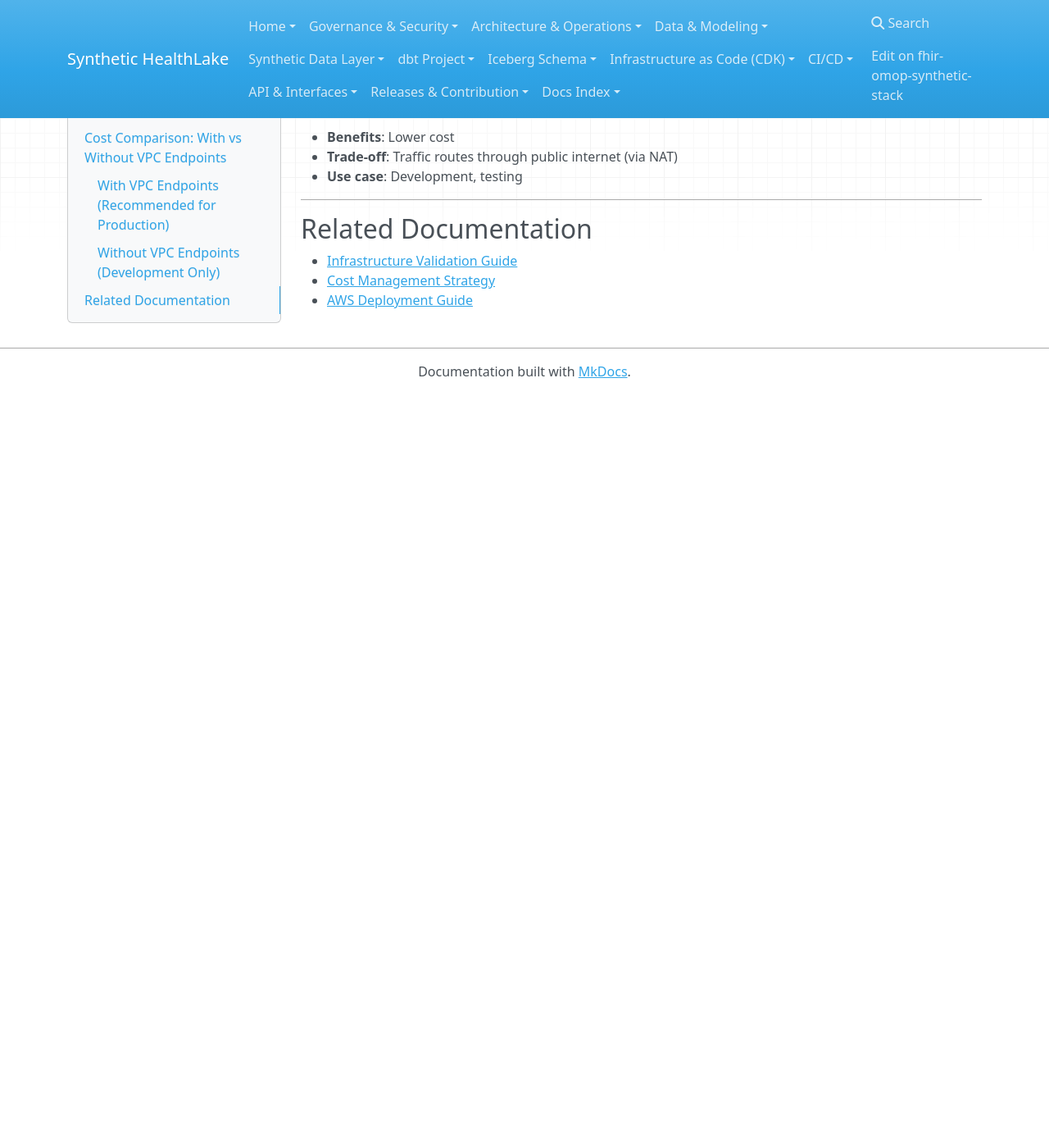
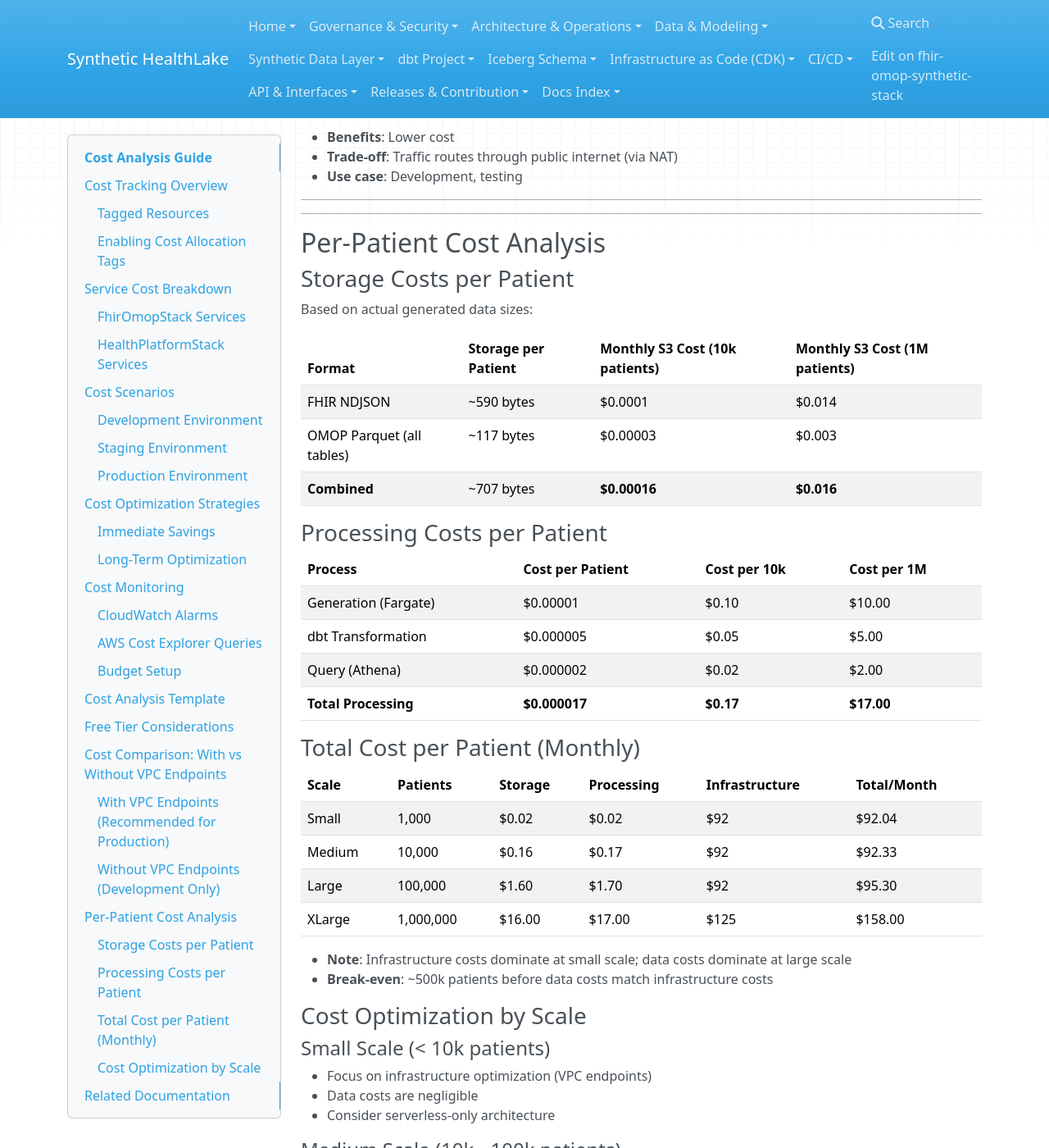
Before and after one commit to robandrewford/synthetic-healthlake, an MkDocs documentation site: the page built from docs/operations/cost-analysis.md, in a window 1280 px wide and 1400 px high, scrolled down 7064 px. Shown: the whole window at 82% size. Built offline with MkDocs 1.6.1, drawn with Linux system fonts in a browser that asks for light colours; nearby versions of some CDN libraries; before the commit the page ends 7545 px from its top, so only the background shows below that; some of the changed text lies outside the part shown.

Commit message:
feat(ops): add performance benchmarks, cleanup scripts, and per-patient costs
Performance Benchmarking (.6.5):
- Create docs/operations/performance.md with generation benchmarks
- Document throughput: ~3k patients/sec at scale
- Include file sizes, memory usage, and scaling recommendations

Cost Analysis (.6.6):
- Add per-patient cost breakdown to cost-analysis.md
- Storage: ~707 bytes/patient (~/bin/zsh.016/month per 1M patients)
- Processing: ~/bin/zsh.000017/patient
- Break-even analysis: infra vs data costs

Cleanup Scripts (.6.7):
- Create scripts/cleanup.sh with safe destruction options
- Support --local, --aws, --s3, --all modes
- Include --dry-run for safety preview
- Confirmation prompts for destructive operations

Closes: .6.5, .6.6, .6.7

```diff
--- a/docs/operations/cost-analysis.md
+++ b/docs/operations/cost-analysis.md
@@ -313,8 +313,67 @@
 
 ---
 
+---
+
+## Per-Patient Cost Analysis
+
+### Storage Costs per Patient
+
+Based on actual generated data sizes:
+
+| Format | Storage per Patient | Monthly S3 Cost (10k patients) | Monthly S3 Cost (1M patients) |
+|--------|--------------------|-----------------------------|------------------------------|
+| FHIR NDJSON | ~590 bytes | $0.0001 | $0.014 |
+| OMOP Parquet (all tables) | ~117 bytes | $0.00003 | $0.003 |
+| **Combined** | ~707 bytes | **$0.00016** | **$0.016** |
+
+### Processing Costs per Patient
+
+| Process | Cost per Patient | Cost per 10k | Cost per 1M |
+|---------|-----------------|--------------|-------------|
+| Generation (Fargate) | $0.00001 | $0.10 | $10.00 |
+| dbt Transformation | $0.000005 | $0.05 | $5.00 |
+| Query (Athena) | $0.000002 | $0.02 | $2.00 |
+| **Total Processing** | **$0.000017** | **$0.17** | **$17.00** |
+
+### Total Cost per Patient (Monthly)
+
+| Scale | Patients | Storage | Processing | Infrastructure | Total/Month |
+|-------|----------|---------|------------|----------------|-------------|
+| Small | 1,000 | $0.02 | $0.02 | $92 | $92.04 |
+| Medium | 10,000 | $0.16 | $0.17 | $92 | $92.33 |
+| Large | 100,000 | $1.60 | $1.70 | $92 | $95.30 |
+| XLarge | 1,000,000 | $16.00 | $17.00 | $125 | $158.00 |
+
+- **Note**: Infrastructure costs dominate at small scale; data costs dominate at large scale
+- **Break-even**: ~500k patients before data costs match infrastructure costs
+
+### Cost Optimization by Scale
+
+#### Small Scale (< 10k patients)
+
+- Focus on infrastructure optimization (VPC endpoints)
+- Data costs are negligible
+- Consider serverless-only architecture
+
+#### Medium Scale (10k - 100k patients)
+
+- Balance between infrastructure and data costs
+- Enable S3 Intelligent-Tiering
+- Use Fargate Spot for batch processing
+
+#### Large Scale (> 100k patients)
+
+- Data costs become significant
+- Optimize Parquet partitioning
+- Consider data lifecycle policies
+- Archive old data to Glacier
+
+---
+
 ## Related Documentation
 
 - [Infrastructure Validation Guide](../deployment/INFRASTRUCTURE_VALIDATION.md)
 - [Cost Management Strategy](cost-management-strategy.md)
 - [AWS Deployment Guide](../deployment/AWS_DEPLOYMENT.md)
+- [Performance Benchmarking](performance.md)
```
Also changed, not shown: docs/operations/performance.md (added, +212 -0 lines), 2 other files.
